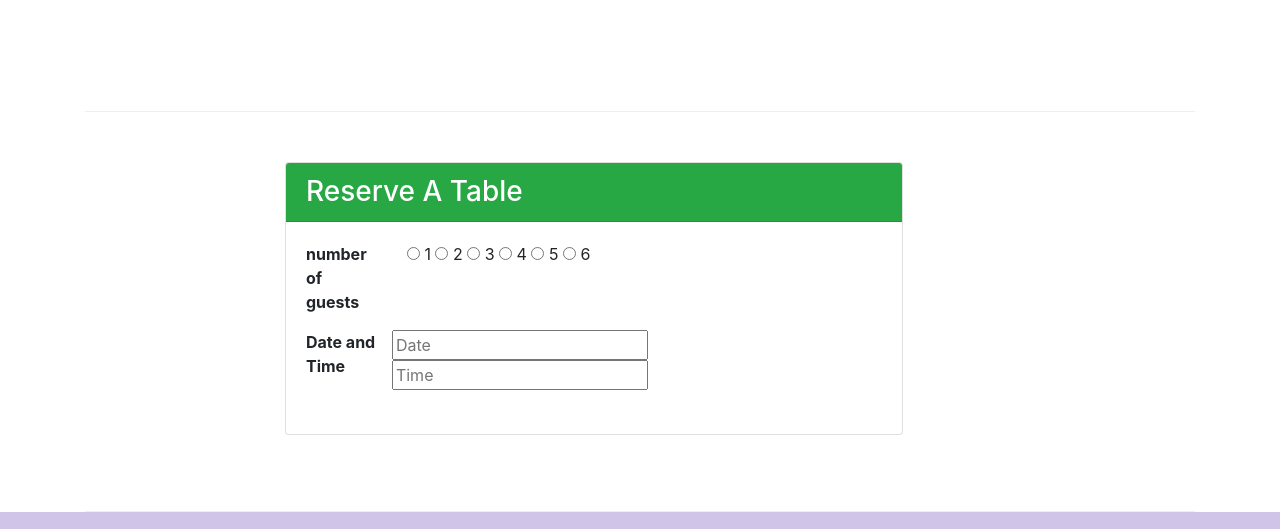
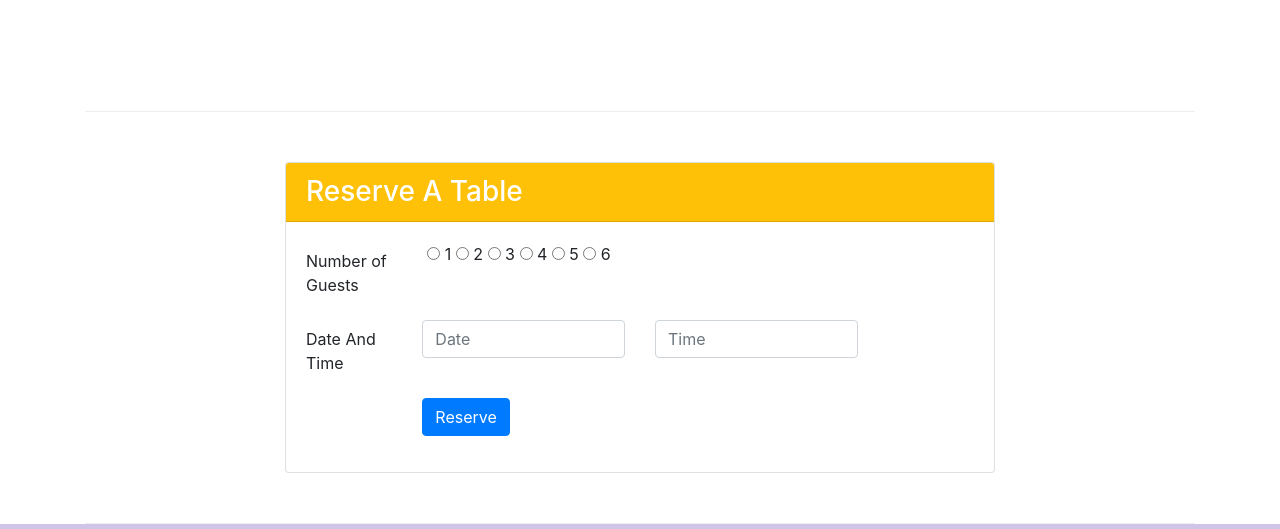
Before and after one commit to haafizwahab/resturantewebsite, a website: page index.html in a window 1280 px wide. Shown: the part 1422-1951 px from the top of the page. Drawn offline with nearby package versions, Linux system fonts and the light colour scheme.

Commit message:
assignment in progress

```diff
--- a/index.html
+++ b/index.html
@@ -168,49 +168,62 @@
           </div>
         </div>
       </div>
-      <div class="row row-content align-self-center" id="form">
-        <div class="col-12 col-sm-7 offset-2">
+      <div class="row row-content">
+        <div class="col-12 col-sm-8 offset-sm-2 align-self-center">
           <div class="card">
-            <h3 class="card-header bg-success text-white">Reserve A Table</h3>
+            <h3 class="card-header bg-warning text-white">Reserve A Table</h3>
             <div class="card-body">
-              <dl class="row">
-                <dt class="col-2">number of guests</dt>
-                <dd class="col-9">
               <form action="">
-                    <input type="radio" id="1" name="counting" value="1" />
-                    <label for="male">1</label>
-                    <input type="radio" id="2" name="counting" value="2" />
-                    <label for="female">2</label>
-                    <input type="radio" id="3" name="counting" value="3" />
-                    <label for="other">3</label>
-                    <input type="radio" id="4" name="counting" value="4" />
-                    <label for="male">4</label>
-                    <input type="radio" id="5" name="counting" value="5" />
-                    <label for="female">5</label>
-                    <input type="radio" id="6" name="counting" value="6" />
-                    <label for="other">6</label>
-                  </form>
-                </dd>
-                <dt class="col-2 mt-3">Date and Time</dt>
-                <dd class="col-10 align-items-center mt-3">
-                  <div class="row">
-                    <form action="">
+                <div class="form-group row">
+                  <label
+                    for="numberofpersons"
+                    class="col-12 col-sm-2 col-form-label"
+                    >Number of Guests</label
+                  >
+                  <div class="form-check col-12 col-sm-9">
+                    <input type="radio" id="1" name="person" value="1" />
+                    <label for="1">1</label>
+                    <input type="radio" id="2" name="person" value="2" />
+                    <label for="2">2</label>
+                    <input type="radio" id="3" name="person" value="3" />
+                    <label for="3">3</label>
+                    <input type="radio" id="4" name="person" value="4" />
+                    <label for="4">4</label>
+                    <input type="radio" id="5" name="person" value="5" />
+                    <label for="5">5</label>
+                    <input type="radio" id="6" name="person" value="6" />
+                    <label for="6">6</label>
+                  </div>
+                </div>
+                <div class="form-group row">
+                  <label
+                    for="numberofpersons"
+                    class="col-12 col-sm-2 col-form-label"
+                    >Date And Time</label
+                  >
+                  <div class="col-12 col-sm-4">
                     <input
                       type="text"
-                        name="date"
-                        id="date"
                       placeholder="Date"
+                      class="form-control"
                     />
+                  </div>
+                  <div class="col-12 col-sm-4">
                     <input
                       type="text"
-                        name="time"
-                        id="time"
                       placeholder="Time"
+                      class="form-control"
                     />
+                  </div>
+                </div>
+                <div class="form-group row">
+                  <div class="col-12 offset-sm-2">
+                    <button type="submit" class="btn btn-primary">
+                      Reserve
+                    </button>
+                  </div>
+                </div>
               </form>
-                  </div>
-                </dd>
-              </dl>
             </div>
           </div>
         </div>
```
Lines whose indentation alone changed are shown as unchanged.
